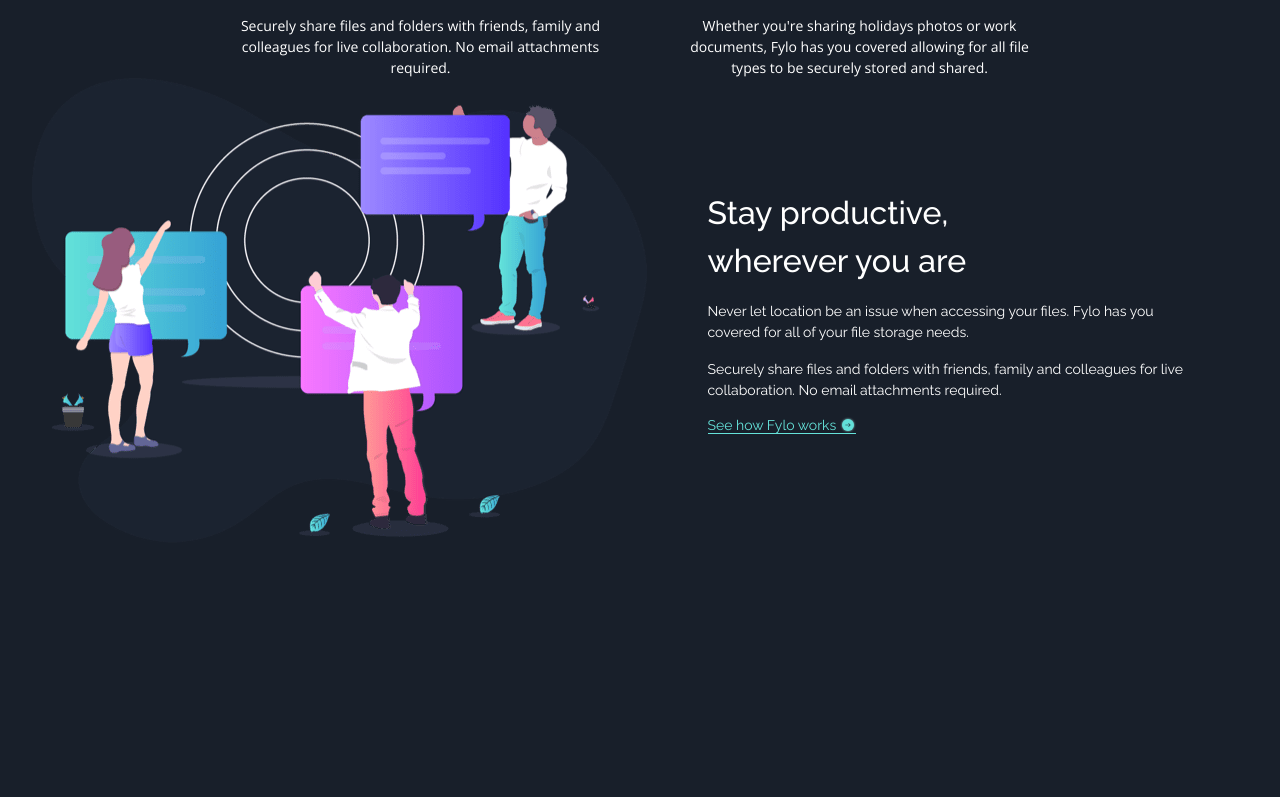
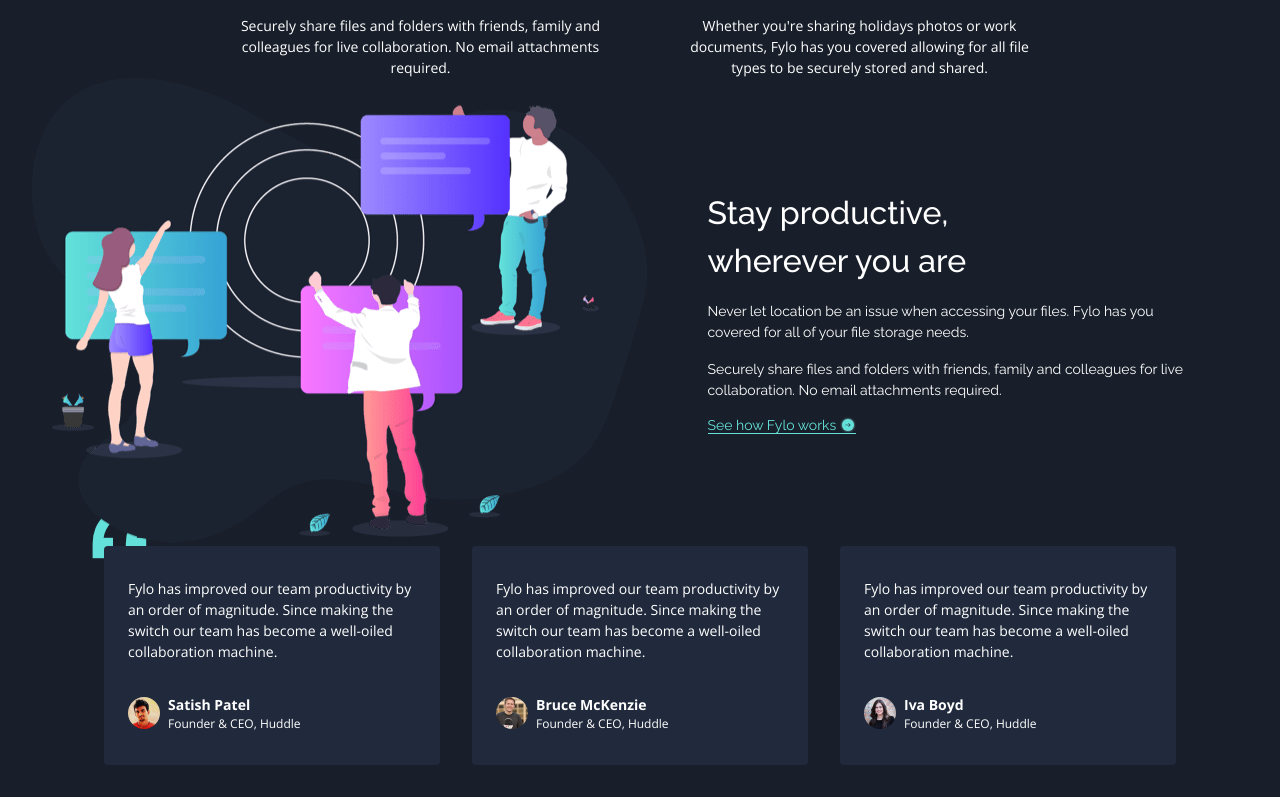
Before and after one commit to Andrew-Neely-82/fe-mentor-fylo-dark-theme-landing-page, a React (Vite) app: page / in a window 1280 px wide. Shown: the part 1263-2060 px from the top of the page. Before the commit the page ends 1841 px from the top, so only its background shows below. Built offline with nearby package versions, Linux system fonts and the light colour scheme.

Commit message:
reviews section setup

```diff
--- a/src/App.jsx
+++ b/src/App.jsx
@@ -4,6 +4,7 @@ import "./App.scss";
 import Hero from "./components/Hero";
 import GridSection from "./components/GridSection";
 import SeeHow from "./components/SeeHow";
+import Reviews from "./components/Reviews";
 
 function App() {
   return (
@@ -13,6 +14,7 @@ function App() {
         <Hero data={fyloData} />
         <GridSection data={fyloData} />
         <SeeHow data={fyloData} />
+        <Reviews data={fyloData} />
       </main>
     </>
   );
--- a/src/App.scss
+++ b/src/App.scss
@@ -214,3 +214,56 @@ span {
     }
   }
 }
+
+.reviews-section {
+  display: grid;
+  grid-template-columns: repeat(3, 1fr);
+  gap: 2rem;
+  position: relative;
+
+  &::before {
+    content: url("./assets/bg-quotes.png");
+    position: absolute;
+    top: -2rem;
+    left: -0.75rem;
+    font-size: 2rem;
+    color: white;
+    z-index: -10;
+  }
+
+  .card {
+    display: flex;
+    flex-direction: column;
+    width: 18rem;
+    gap: 2rem;
+    border-radius: 0.25rem;
+    background: map-get($colors, bg-testimonials);
+    padding: 2rem 1.5rem;
+    @include openSans(400);
+
+    .user-info {
+      display: flex;
+      align-items: center;
+      gap: 0.5rem;
+
+      img {
+        width: 2rem;
+        height: 2rem;
+        border-radius: 100dvw;
+      }
+
+      div {
+        display: flex;
+        flex-direction: column;
+
+        .user {
+          font-weight: bold;
+        }
+
+        .role {
+          font-size: 12px;
+        }
+      }
+    }
+  }
+}
--- /dev/null
+++ b/src/components/Reviews.jsx
@@ -0,0 +1,24 @@
+import PropTypes from "prop-types";
+
+const Reviews = ({ data }) => {
+  return (
+    <section className="reviews-section">
+      {data[0].cardsSection.map((el, key) => (
+        <div className="card" key={key}>
+          <span className="review">{el.review}</span>
+          <div className="user-info">
+            <img src={el.img} alt={`${el.user}, ${el.role}`} />
+            <div>
+              <span className="user">{el.user}</span>
+              <span className="role">{el.role}</span>
+            </div>
+          </div>
+        </div>
+      ))}
+    </section>
+  );
+};
+
+Reviews.propTypes = { data: PropTypes.array.isRequired };
+
+export default Reviews;
--- a/src/data/data.js
+++ b/src/data/data.js
@@ -4,6 +4,9 @@ import Collaboration from "../assets/icon-collaboration.svg";
 import AnyFile from "../assets/icon-any-file.svg";
 import Productive from "../assets/illustration-stay-productive.png";
 import Arrow from "../assets/icon-arrow.svg";
+import Profile1 from '../assets/profile-1.jpg'
+import Profile2 from '../assets/profile-2.jpg'
+import Profile3 from '../assets/profile-3.jpg'
 
 export const fyloData = [
   {
@@ -61,16 +64,19 @@ export const fyloData = [
     cardsSection: [
       {
         review: "Fylo has improved our team productivity by an order of magnitude. Since making the switch our team has become a well-oiled collaboration machine.",
+        img: Profile1,
         user: "Satish Patel",
         role: "Founder & CEO, Huddle",
       },
       {
         review: "Fylo has improved our team productivity by an order of magnitude. Since making the switch our team has become a well-oiled collaboration machine.",
+        img: Profile2,
         user: "Bruce McKenzie",
         role: "Founder & CEO, Huddle",
       },
       {
         review: "Fylo has improved our team productivity by an order of magnitude. Since making the switch our team has become a well-oiled collaboration machine.",
+        img: Profile3,
         user: "Iva Boyd",
         role: "Founder & CEO, Huddle",
       },
```
